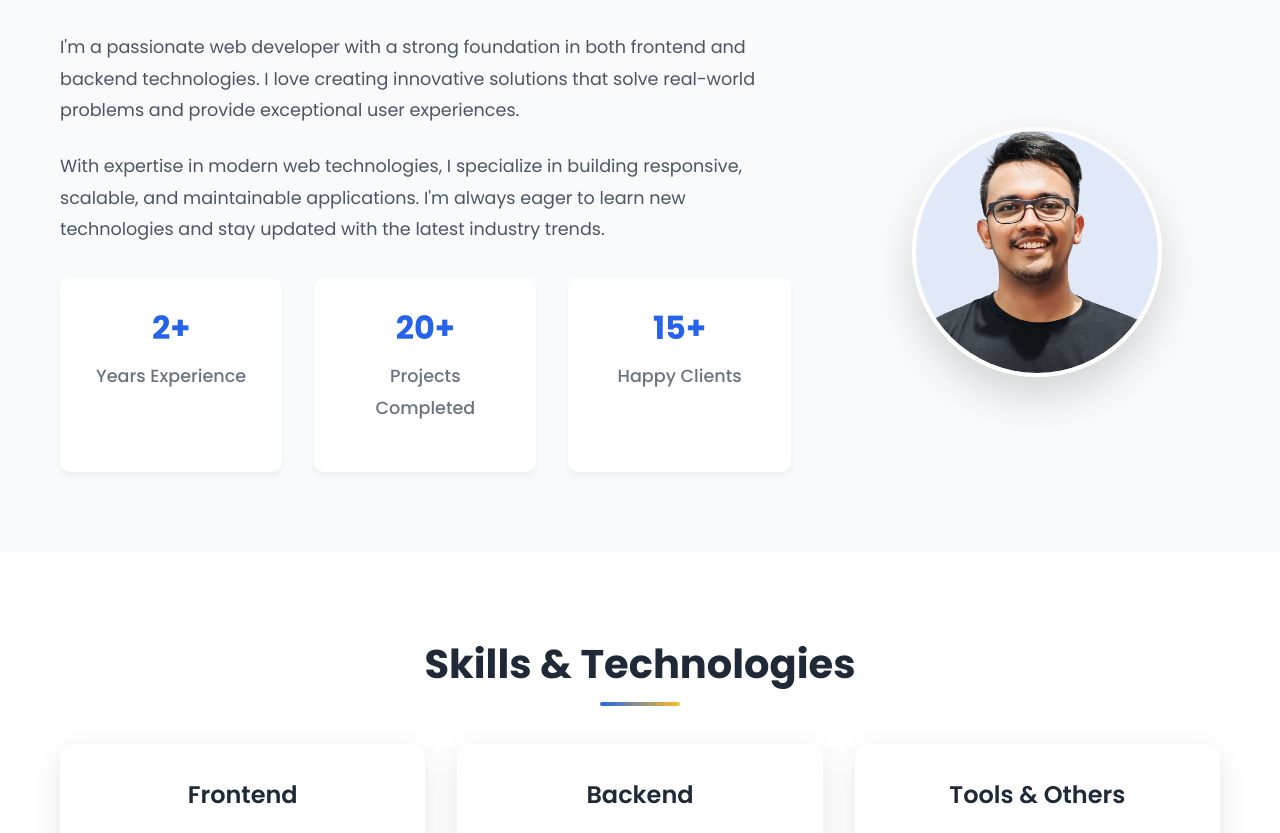
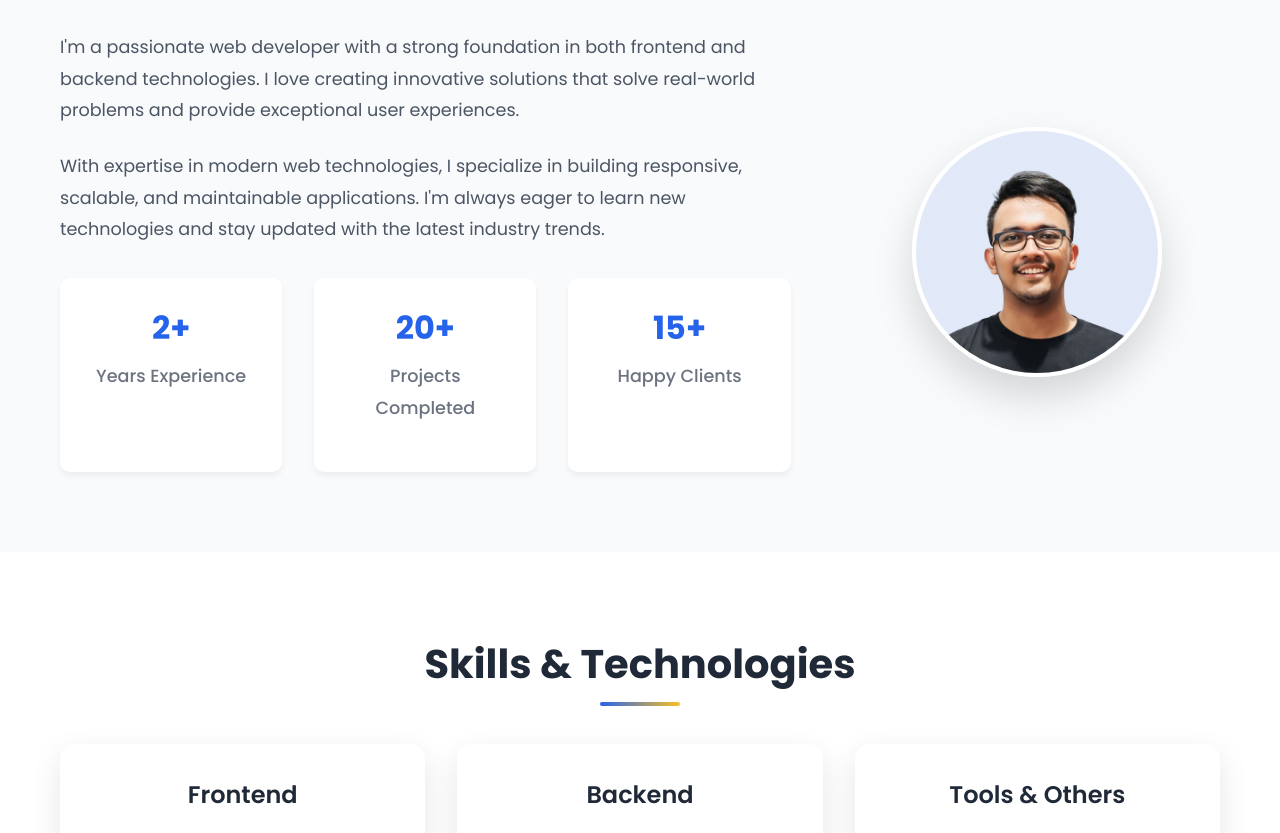
Before and after one commit to harisratnopambudi/portfolio, a plain HTML site: page index.html in a window 1280 px wide. Shown: the part 960-1793 px from the top of the page. Drawn offline with Linux system fonts and the light colour scheme.

Commit message:
Add files via upload

```diff
--- a/css/style.css
+++ b/css/style.css
@@ -361,14 +361,17 @@ section {
     width: 100%;
     height: 100%;
     object-fit: cover;
+    object-position: center 20%;
     border-radius: 50%;
     position: relative;
     z-index: 2;
     transition: transform 0.3s ease;
+    transform: scale(0.88);
+    margin-top: 20%;
 }
 
 .about-avatar:hover .profile-image {
-    transform: scale(1.05);
+    transform: scale(0.95);
 }
 
 /* Skills Section */
```
